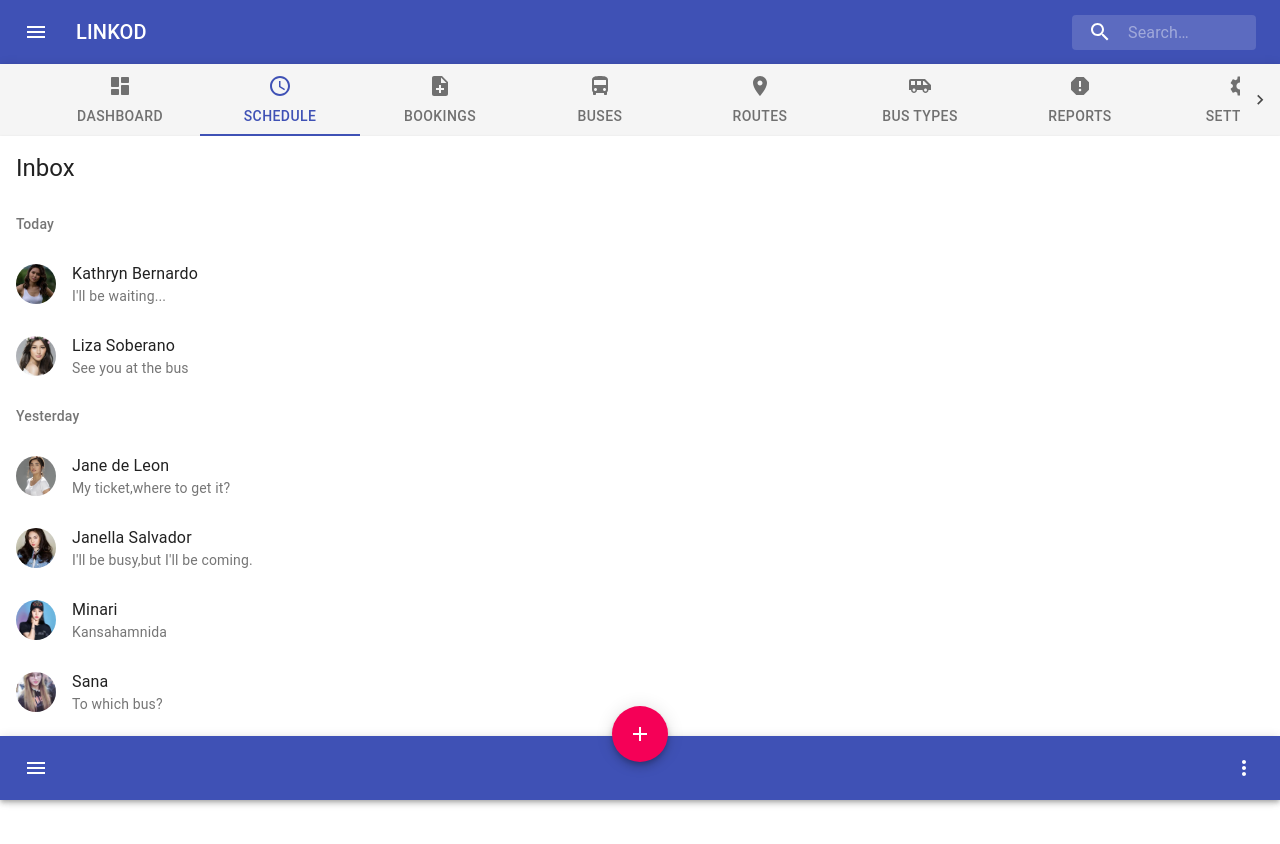
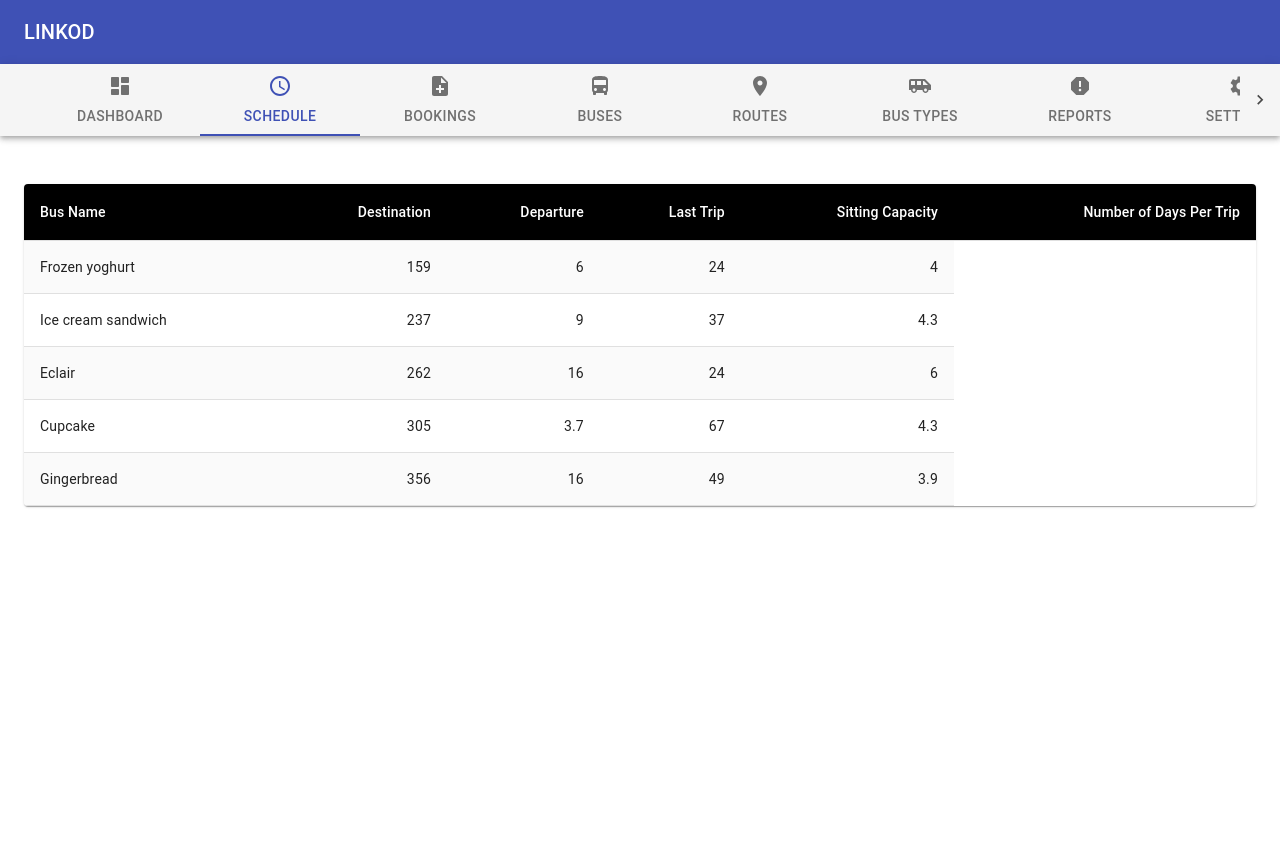
Before and after one commit to Mingming20/webdevfinal, a React (Create React App) app: page / in a window 1280 px wide. Both pictures are taken after a click on the tab "SCHEDULE". Shown: the top 844 px of the page. After the commit the page ends 800 px from the top, so only its background shows below. Built offline with nearby package versions, Linux system fonts and the light colour scheme.

Commit message:
Still to be modified

```diff
--- a/public/index.html
+++ b/public/index.html
@@ -25,7 +25,7 @@
       work correctly both with client-side routing and a non-root public URL.
       Learn how to configure a non-root public URL by running `npm run build`.
     -->
-    <title>React App</title>
+    <title>LINKOD</title>
   </head>
   <body>
     <noscript>You need to enable JavaScript to run this app.</noscript>
--- a/src/components/Dashboard.js
+++ b/src/components/Dashboard.js
@@ -1,23 +1,9 @@
 import React from 'react';
+import Schedule from '../components/Schedule';
 import AppBar from '@material-ui/core/AppBar';
 import Toolbar from '@material-ui/core/Toolbar';
-import IconButton from '@material-ui/core/IconButton';
 import Typography from '@material-ui/core/Typography';
-import InputBase from '@material-ui/core/InputBase';
 import { fade, makeStyles } from '@material-ui/core/styles';
-import MenuIcon from '@material-ui/icons/Menu';
-import SearchIcon from '@material-ui/icons/Search';
-import CssBaseline from '@material-ui/core/CssBaseline';
-import Paper from '@material-ui/core/Paper';
-import Fab from '@material-ui/core/Fab';
-import List from '@material-ui/core/List';
-import ListItem from '@material-ui/core/ListItem';
-import ListItemAvatar from '@material-ui/core/ListItemAvatar';
-import ListItemText from '@material-ui/core/ListItemText';
-import ListSubheader from '@material-ui/core/ListSubheader';
-import Avatar from '@material-ui/core/Avatar';
-import AddIcon from '@material-ui/icons/Add';
-import MoreIcon from '@material-ui/icons/MoreVert';
 import Tabs from '@material-ui/core/Tabs';
 import Tab from '@material-ui/core/Tab';
 import Box from '@material-ui/core/Box';
@@ -64,53 +50,6 @@ function a11yProps(index) {
   };
 }
 
-
-
-
-const messages = [
-  {
-    id: 1,
-    primary: "Kathryn Bernardo",
-    secondary: "I'll be waiting...",
-    person: '/static/images/avatar/1.jpg',
-  },
-  {
-    id: 2,
-    primary: "Liza Soberano",
-    secondary: "See you at the bus",
-    person: '/static/images/avatar/2.jpg',
-  },
-  {
-    id: 3,
-    primary: "Jane de Leon",
-    secondary: "My ticket,where to get it?",
-    person: '/static/images/avatar/3.jpg',
-  },
-  {
-    id: 4,
-    primary: "Janella Salvador",
-    secondary: "I'll be busy,but I'll be coming.",
-    person: '/static/images/avatar/4.jpg',
-  },
-  {
-    id: 5,
-    primary: "Minari",
-    secondary: "Kansahamnida",
-    person: '/static/images/avatar/5.jpg',
-  },
-  {
-    id: 6,
-    primary: "Sana",
-    secondary: "To which bus?",
-    person: '/static/images/avatar/6.jpg',
-  },
-  {
-    id: 7,
-    primary: "Blythe Brilliantes",
-    secondary:"Is the bus available right now?",
-    person: '/static/images/avatar/7.jpg',
-  },
-];
   const useStyles = makeStyles(theme => ({
     text: {
       padding: theme.spacing(2, 2, 0),
@@ -127,6 +66,8 @@ const messages = [
     appBar: {
       top: 'auto',
       bottom: 0,
+      width: "20%",
+      left: 0,
     },
     grow: {
       flexGrow: 1,
@@ -143,9 +84,6 @@ const messages = [
       flexGrow: 1,
       width: '100%',
       backgroundColor: theme.palette.background.paper,
-    },
-    menuButton: {
-      marginRight: theme.spacing(2),
     },
     title: {
       flexGrow: 1,
@@ -207,30 +145,9 @@ export default function SearchAppBar() {
     <div className={classes.root}>
       <AppBar position="static">
         <Toolbar>
-          <IconButton
-            edge="start"
-            className={classes.menuButton}
-            color="inherit"
-            aria-label="open drawer"
-          >
-            <MenuIcon />
-          </IconButton>
           <Typography className={classes.title} variant="h6" noWrap>
             LINKOD
           </Typography>
-          <div className={classes.search}>
-            <div className={classes.searchIcon}>
-              <SearchIcon />
-            </div>
-            <InputBase
-              placeholder="Search…"
-              classes={{
-                root: classes.inputRoot,
-                input: classes.inputInput,
-              }}
-              inputProps={{ 'aria-label': 'search' }}
-            />
-          </div>
         </Toolbar>
       </AppBar>
       <div className={classes.root}>
@@ -256,45 +173,57 @@ export default function SearchAppBar() {
           <Tab label="Logout" icon={<ExitToAppIcon/>} {...a11yProps(10)} />
         </Tabs>
       </AppBar>
-    </div>
-        <React.Fragment width="20%">
-          <CssBaseline />
-          <Paper square className={classes.paper}>
-            <Typography className={classes.text} variant="h5" gutterBottom>
-              Inbox
-            </Typography>
-          <List className={classes.list}>
-            {messages.map(({ id, primary, secondary, person }) => (
-              <React.Fragment key={id}>
-                {id === 1 && <ListSubheader className={classes.subheader}>Today</ListSubheader>}
-                {id === 3 && <ListSubheader className={classes.subheader}>Yesterday</ListSubheader>}
-                <ListItem button>
-                  <ListItemAvatar>
-                    <Avatar alt="Profile Picture" src={person} />
-                  </ListItemAvatar>
-                  <ListItemText primary={primary} secondary={secondary} />
-                </ListItem>
-              </React.Fragment>
-            ))}
-          </List>
-          </Paper>
-          <AppBar position="fixed" color="primary" className={classes.appBar}>
-            <Toolbar>
-              <IconButton edge="start" color="inherit" aria-label="open drawer">
-                <MenuIcon />
-              </IconButton>
-              <Fab color="secondary" aria-label="add" className={classes.fabButton}>
-                <AddIcon />
-              </Fab>
-              <div width="20%" className={classes.grow} />
-              <IconButton color="inherit">
-              </IconButton>
-              <IconButton edge="end" color="inherit">
-                <MoreIcon />
-              </IconButton>
-            </Toolbar>
-          </AppBar>
-        </React.Fragment>
+        <TabPanel value={value} index={1}>
+          <div>
+            <Schedule/>
+          </div>
+        </TabPanel>
+        <TabPanel value={value} index={2}>
+          <div>
+            <h1>Never Give Up!!Kaya Na!</h1>
+          </div>
+        </TabPanel>
+        <TabPanel value={value} index={3}>
+          <div>
+            <h1>Kaya ra ni dzae!!</h1>
+          </div>
+        </TabPanel>
+        <TabPanel value={value} index={4}>
+          <div>
+            <h1>Unsaon mani??</h1>
+          </div>
+        </TabPanel>
+        <TabPanel value={value} index={5}>
+          <div>
+            <h1>Don't Quit!!</h1>
+          </div>
+        </TabPanel>
+        <TabPanel value={value} index={6}>
+          <div>
+            <h1>it's ok</h1>
+          </div>
+        </TabPanel>
+        <TabPanel value={value} index={7}>
+          <div>
+            <h1>ok kaaeyooww</h1>
+          </div>
+        </TabPanel>
+        <TabPanel value={value} index={8}>
+          <div>
+            <h1>react js</h1>
+          </div>
+        </TabPanel>
+        <TabPanel value={value} index={9}>
+          <div>
+            <h1>jejejeje</h1>
+          </div>
+        </TabPanel>
+        <TabPanel value={value} index={10}>
+          <div>
+            <h1>Babye</h1>
+          </div>
+        </TabPanel>
+      </div>
     </div>
   );
 }
--- a/src/components/Schedule.js
+++ b/src/components/Schedule.js
@@ -0,0 +1,83 @@
+import React from 'react';
+import { withStyles, makeStyles } from '@material-ui/core/styles';
+import Table from '@material-ui/core/Table';
+import TableBody from '@material-ui/core/TableBody';
+import TableCell from '@material-ui/core/TableCell';
+import TableHead from '@material-ui/core/TableHead';
+import TableRow from '@material-ui/core/TableRow';
+import Paper from '@material-ui/core/Paper';
+
+const StyledTableCell = withStyles(theme => ({
+  head: {
+    backgroundColor: theme.palette.common.black,
+    color: theme.palette.common.white,
+  },
+  body: {
+    fontSize: 14,
+  },
+}))(TableCell);
+
+const StyledTableRow = withStyles(theme => ({
+  root: {
+    '&:nth-of-type(odd)': {
+      backgroundColor: theme.palette.background.default,
+    },
+  },
+}))(TableRow);
+
+function createData(name, calories, fat, carbs, protein) {
+  return { name, calories, fat, carbs, protein };
+}
+
+const rows = [
+  createData('Frozen yoghurt', 159, 6.0, 24, 4.0),
+  createData('Ice cream sandwich', 237, 9.0, 37, 4.3),
+  createData('Eclair', 262, 16.0, 24, 6.0),
+  createData('Cupcake', 305, 3.7, 67, 4.3),
+  createData('Gingerbread', 356, 16.0, 49, 3.9),
+];
+
+const useStyles = makeStyles(theme => ({
+  root: {
+    width: '100%',
+    marginTop: theme.spacing(3),
+    overflowX: 'auto',
+  },
+  table: {
+    minWidth: 700,
+  },
+}));
+
+export default function CustomizedTables() {
+  const classes = useStyles();
+
+  return (
+    <Paper className={classes.root}>
+      <Table className={classes.table} aria-label="customized table">
+        <TableHead>
+          <TableRow>
+            <StyledTableCell>Bus Name</StyledTableCell>
+            <StyledTableCell align="right">Destination</StyledTableCell>
+            <StyledTableCell align="right">Departure</StyledTableCell>
+            <StyledTableCell align="right">Last Trip</StyledTableCell>
+            <StyledTableCell align="right">Sitting Capacity</StyledTableCell>
+            <StyledTableCell align="right">Number of Days Per Trip</StyledTableCell>
+          </TableRow>
+        </TableHead>
+        <TableBody>
+          {rows.map(row => (
+            <StyledTableRow key={row.name}>
+              <StyledTableCell component="th" scope="row">
+                {row.name}
+              </StyledTableCell>
+              <StyledTableCell align="right">{row.calories}</StyledTableCell>
+              <StyledTableCell align="right">{row.fat}</StyledTableCell>
+              <StyledTableCell align="right">{row.carbs}</StyledTableCell>
+              <StyledTableCell align="right">{row.protein}</StyledTableCell>
+            </StyledTableRow>
+          ))}
+        </TableBody>
+      </Table>
+    </Paper>
+  );
+}
```
